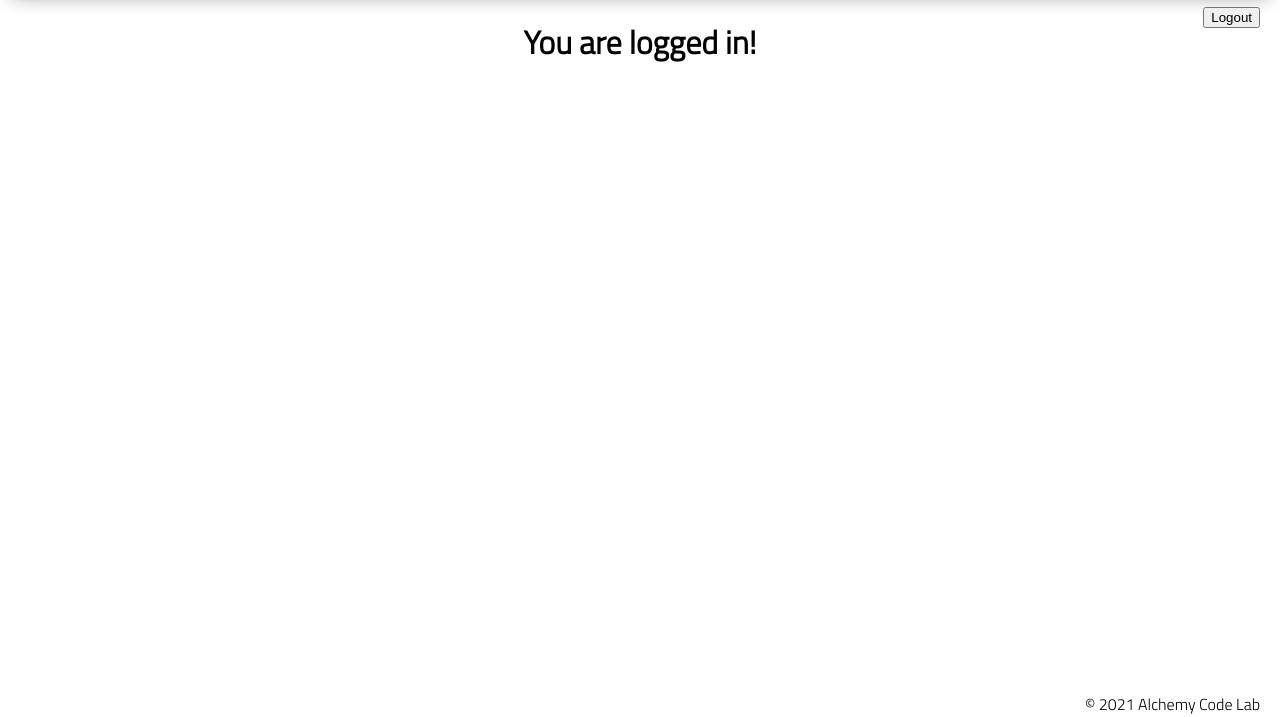
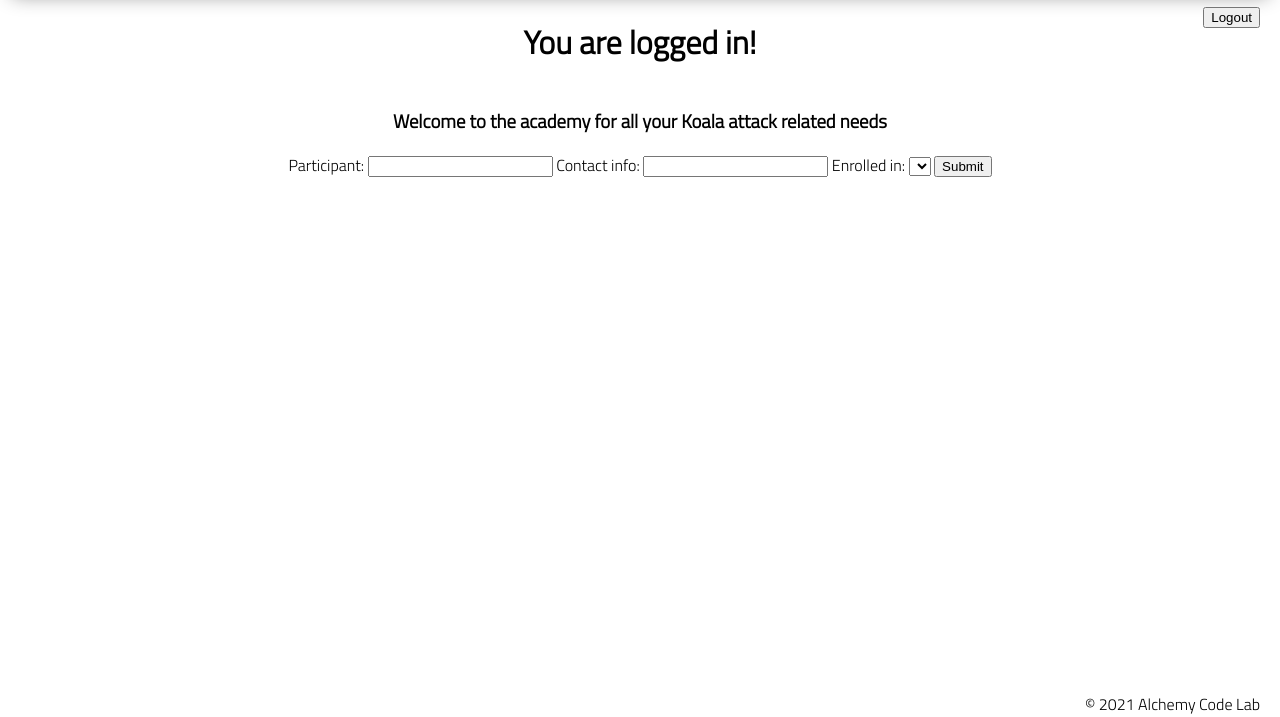
Before and after one commit to spmoriarty/FSWorkShop, a plain HTML site: page workshop/index.html in a window 1280 px wide. Shown: the part 83-800 px from the top of the page. Drawn offline with nearby package versions, Linux system fonts and the light colour scheme.

Commit message:
adding in bones for HTML workshop

```diff
--- a/fetch-utils.js
+++ b/fetch-utils.js
@@ -11,6 +11,7 @@ export async function getWorkshops() {
     const response = await client.from('workshops').select('*, participants(*)');
     return response;
 }
+
 
 
 export function checkAuth() {
--- a/workshop/index.html
+++ b/workshop/index.html
@@ -22,8 +22,28 @@
     <button id="logout">Logout</button>
     <main>
         <h1>You are logged in!</h1>
-<div></div>
+        <div id="enroll">
+            <h3>Welcome to the academy for all your Koala attack related needs</h3>
+        </div>
+        <div>
+        <form class="workshop-form">
+            <label>
+                Participant:
+                <input name="participant-name" />
+            </label>
+            <label>
+                Contact info:
+                <input name="participant-contact"/>
+            </label>
+            <label>
+                Enrolled in:
+                <select name="workshop-id">
 
+                </select>
+            </label>
+            <button>Submit</button>
+        </div>
+</form>
 
     </main>
     <footer>
```
